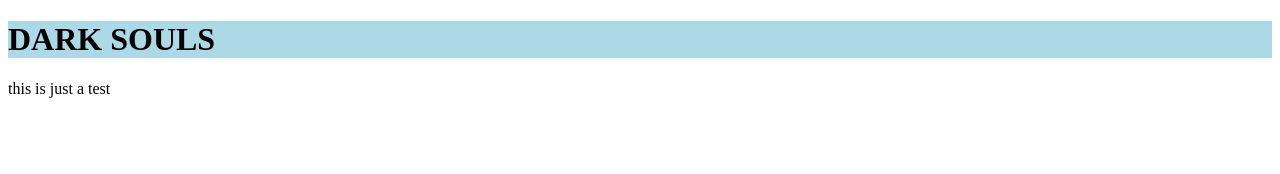
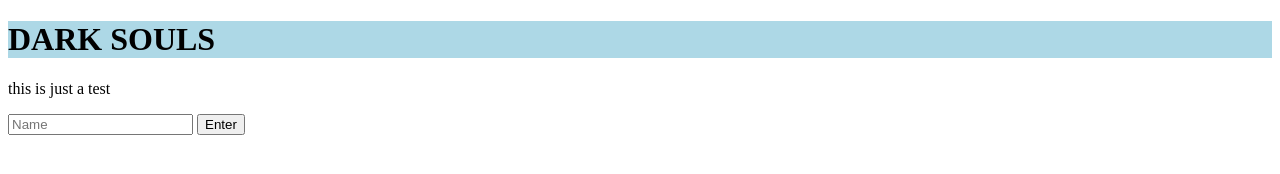
Before and after one commit to sayser/sayser.github.io, a plain HTML site: page index.html in a window 1280 px wide. Drawn offline with Linux system fonts and the light colour scheme.

Commit message:
modified index.html to add form

```diff
--- a/index.html
+++ b/index.html
@@ -8,5 +8,9 @@
 	<body>
 		<h1> DARK SOULS </h1>
 		<p> this is just a test </p>
+		<form>
+		  <input type="text" placeholder="Name">
+		  <button>Enter</button>
+		</form>
 	</body>
 <html>
```
